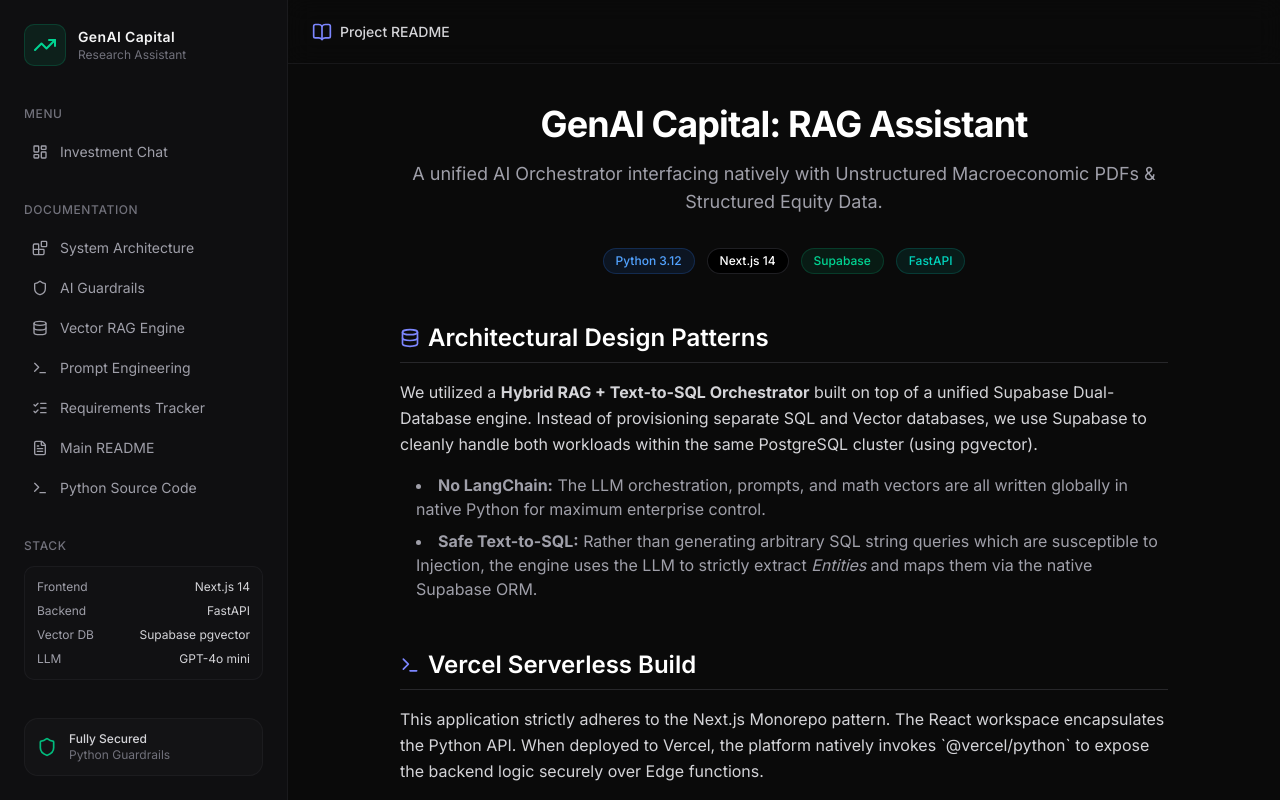
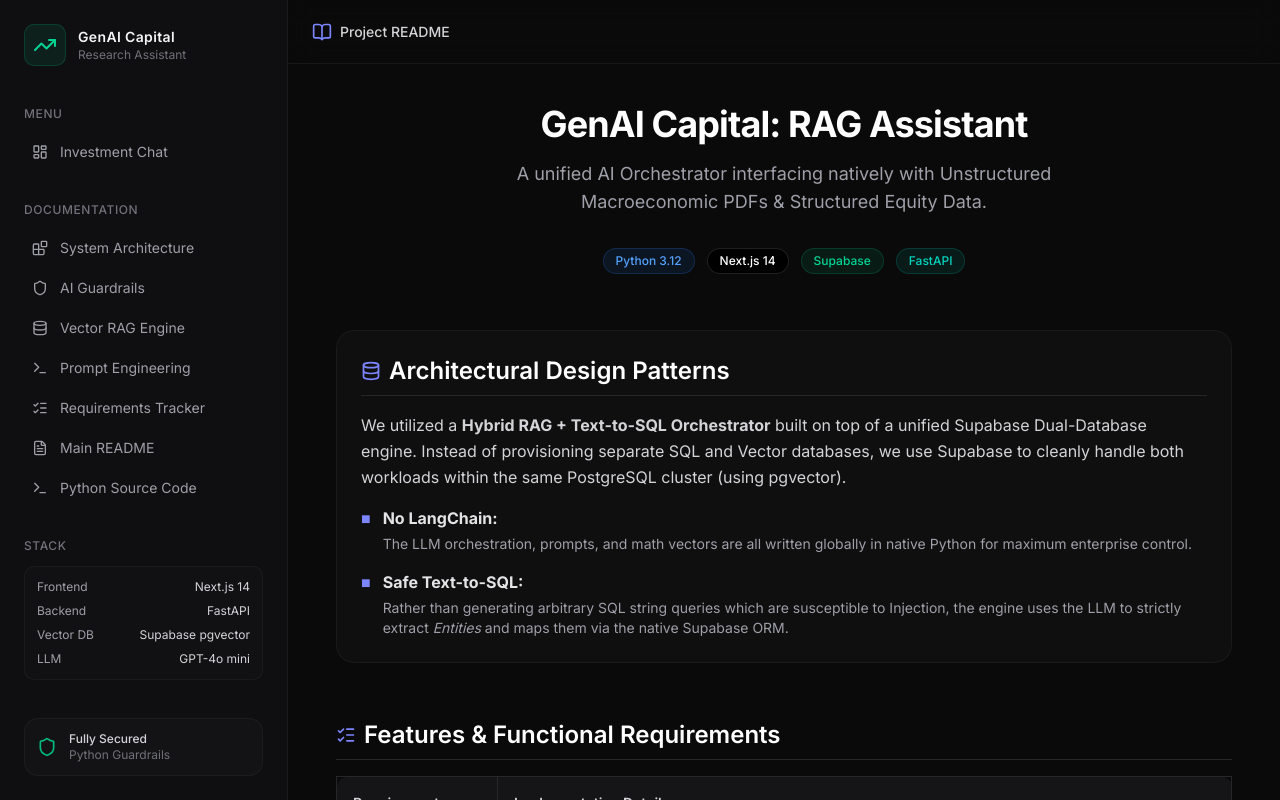
Before and after one commit to negraodenio/talk2data, a Next.js app in the folder web/: page /readme in a window 1280 px wide. Built offline with nearby package versions, Linux system fonts and the light colour scheme.

Commit message:
docs: expand Next.js readme component to mirror full markdown spec

```diff
--- a/web/src/app/readme/page.tsx
+++ b/web/src/app/readme/page.tsx
@@ -1,4 +1,4 @@
-import { BookOpen, Terminal, Database, Code2 } from "lucide-react";
+import { BookOpen, Terminal, Database, Code2, ListChecks, PlayCircle } from "lucide-react";
 
 export default function ReadmePage() {
   return (
@@ -11,11 +11,11 @@ export default function ReadmePage() {
       </header>
 
       <div className="flex-1 overflow-y-auto p-6 md:p-10 scroll-smooth">
-        <div className="max-w-3xl mx-auto space-y-12 pb-20 text-zinc-300">
+        <div className="max-w-4xl mx-auto space-y-14 pb-20 text-zinc-300">
 
           <div className="text-center space-y-4">
             <h1 className="text-4xl font-bold text-white tracking-tight">GenAI Capital: RAG Assistant</h1>
-            <p className="text-lg text-zinc-400">
+            <p className="text-lg text-zinc-400 max-w-2xl mx-auto">
               A unified AI Orchestrator interfacing natively with Unstructured Macroeconomic PDFs & Structured Equity Data.
             </p>
             <div className="flex items-center justify-center gap-3 pt-4">
@@ -26,45 +26,106 @@ export default function ReadmePage() {
             </div>
           </div>
 
-          <section className="space-y-4">
+          <section className="space-y-4 bg-zinc-900/40 p-6 rounded-2xl border border-zinc-800/50">
             <h2 className="text-2xl font-semibold text-white flex items-center gap-2 border-b border-zinc-800 pb-2">
               <Database className="w-5 h-5 text-indigo-400" /> Architectural Design Patterns
             </h2>
             <p className="leading-relaxed">
               We utilized a <strong>Hybrid RAG + Text-to-SQL Orchestrator</strong> built on top of a unified Supabase Dual-Database engine. Instead of provisioning separate SQL and Vector databases, we use Supabase to cleanly handle both workloads within the same PostgreSQL cluster (using pgvector).
             </p>
-            <ul className="list-disc list-inside space-y-2 pl-4 text-zinc-400">
-              <li><strong>No LangChain:</strong> The LLM orchestration, prompts, and math vectors are all written globally in native Python for maximum enterprise control.</li>
-              <li><strong>Safe Text-to-SQL:</strong> Rather than generating arbitrary SQL string queries which are susceptible to Injection, the engine uses the LLM to strictly extract <em>Entities</em> and maps them via the native Supabase ORM.</li>
+            <ul className="space-y-4 mt-4">
+              <li className="flex gap-3">
+                <span className="text-indigo-400 shrink-0">■</span>
+                <div>
+                  <strong className="text-zinc-200">No LangChain:</strong>
+                  <p className="text-sm text-zinc-400 mt-1">The LLM orchestration, prompts, and math vectors are all written globally in native Python for maximum enterprise control.</p>
+                </div>
+              </li>
+              <li className="flex gap-3">
+                <span className="text-indigo-400 shrink-0">■</span>
+                <div>
+                  <strong className="text-zinc-200">Safe Text-to-SQL:</strong>
+                  <p className="text-sm text-zinc-400 mt-1">Rather than generating arbitrary SQL string queries which are susceptible to Injection, the engine uses the LLM to strictly extract <em>Entities</em> and maps them via the native Supabase ORM.</p>
+                </div>
+              </li>
             </ul>
           </section>
 
           <section className="space-y-4">
             <h2 className="text-2xl font-semibold text-white flex items-center gap-2 border-b border-zinc-800 pb-2">
+              <ListChecks className="w-5 h-5 text-indigo-400" /> Features & Functional Requirements
+            </h2>
+            <div className="overflow-x-auto">
+              <table className="w-full text-sm text-left border-collapse">
+                <thead className="bg-zinc-900/80 text-zinc-300">
+                  <tr>
+                    <th className="p-4 border border-zinc-800 rounded-tl-lg font-semibold">Requirement</th>
+                    <th className="p-4 border border-zinc-800 rounded-tr-lg font-semibold">Implementation Detail</th>
+                  </tr>
+                </thead>
+                <tbody className="text-zinc-400">
+                  <tr className="hover:bg-zinc-900/30 transition-colors">
+                    <td className="p-4 border border-zinc-800 text-zinc-200 font-medium">Python REST API</td>
+                    <td className="p-4 border border-zinc-800">A fully functional <code>FastAPI</code> instance exposing endpoints to receive JSON queries.</td>
+                  </tr>
+                  <tr className="hover:bg-zinc-900/30 transition-colors">
+                    <td className="p-4 border border-zinc-800 text-zinc-200 font-medium">Relational Data</td>
+                    <td className="p-4 border border-zinc-800">Data sourced from <code>equities.xlsx</code> (Prices, Targets) is safely queried using Substring Entity Extraction.</td>
+                  </tr>
+                  <tr className="hover:bg-zinc-900/30 transition-colors">
+                    <td className="p-4 border border-zinc-800 text-zinc-200 font-medium">Vector Data (PDFs)</td>
+                    <td className="p-4 border border-zinc-800">Macro reports are semantically matched against user queries to inject context via Cosine Similarity.</td>
+                  </tr>
+                  <tr className="hover:bg-zinc-900/30 transition-colors">
+                    <td className="p-4 border border-zinc-800 text-zinc-200 font-medium">Hybrid Synthesis</td>
+                    <td className="p-4 border border-zinc-800">If a query requires both formats, the orchestrator pulls from both sources and synthesizes a single unified response.</td>
+                  </tr>
+                  <tr className="hover:bg-zinc-900/30 transition-colors">
+                    <td className="p-4 border border-zinc-800 text-zinc-200 font-medium">English Localization</td>
+                    <td className="p-4 border border-zinc-800">All UI components, responses, and API System Prompts are strictly enforced in business-level English.</td>
+                  </tr>
+                </tbody>
+              </table>
+            </div>
+          </section>
+
+          <section className="grid md:grid-cols-2 gap-8">
+            <div className="space-y-4">
+              <h2 className="text-2xl font-semibold text-white flex items-center gap-2 border-b border-zinc-800 pb-2">
                 <Terminal className="w-5 h-5 text-indigo-400" /> Vercel Serverless Build
               </h2>
-            <p className="leading-relaxed">
+              <p className="leading-relaxed text-sm">
                 This application strictly adheres to the Next.js Monorepo pattern. The React workspace encapsulates the Python API. When deployed to Vercel, the platform natively invokes `@vercel/python` to expose the backend logic securely over Edge functions.
               </p>
-          </section>
+            </div>
 
-          <section className="space-y-4">
+            <div className="space-y-4">
               <h2 className="text-2xl font-semibold text-white flex items-center gap-2 border-b border-zinc-800 pb-2">
                 <Code2 className="w-5 h-5 text-indigo-400" /> Local Setup Commands
               </h2>
-            <div className="bg-zinc-900 rounded-lg p-4 font-mono text-sm border border-zinc-800">
-              <p className="text-emerald-400"># 1. Start the Python Backend</p>
+              <div className="bg-black rounded-lg p-4 font-mono text-xs border border-zinc-800 text-zinc-400">
+                <p className="text-emerald-500 mb-1"># Python Backend</p>
                 <p>python -m venv venv</p>
                 <p>pip install -r requirements.txt</p>
                 <p>uvicorn api.chat:app --reload</p>
                 <br />
-              <p className="text-emerald-400"># 2. Start the Frontend</p>
+                <p className="text-emerald-500 mb-1"># Frontend React</p>
                 <p>npm install</p>
                 <p>npm run dev</p>
               </div>
-            <p className="text-sm text-zinc-500 italic mt-2">
-              Ensure you have populated the .env variables (SUPABASE_URL, SUPABASE_SERVICE_ROLE_KEY, NEXT_PUBLIC_SUPABASE_URL, OPENROUTER_API_KEY).
-            </p>
+            </div>
+          </section>
+
+          <section className="space-y-4 bg-indigo-950/20 p-6 rounded-2xl border border-indigo-500/20">
+            <h2 className="text-2xl font-semibold text-white flex items-center gap-2 border-b border-indigo-500/30 pb-2">
+              <PlayCircle className="w-5 h-5 text-indigo-400" /> Example Queries to Test
+            </h2>
+            <ul className="space-y-3 mt-4 text-sm text-zinc-300">
+              <li><strong className="text-indigo-400">[Vector Search]</strong> "What does the OECD report mention about global growth resilience?"</li>
+              <li><strong className="text-emerald-400">[Relational SQL]</strong> "What is the target price and current status of Microsoft?"</li>
+              <li><strong className="text-fuchsia-400">[Hybrid RAG]</strong> "What is the Target Price of Tesla and how does global inflation impact growth according to the OECD?"</li>
+              <li><strong className="text-rose-400">[Guardrail Fallback]</strong> "What is the target price of FakeCompany Ltd?" (Will trigger the "Data Not Available" security override).</li>
+            </ul>
           </section>
 
         </div>
```
Lines whose indentation alone changed are shown as unchanged.
